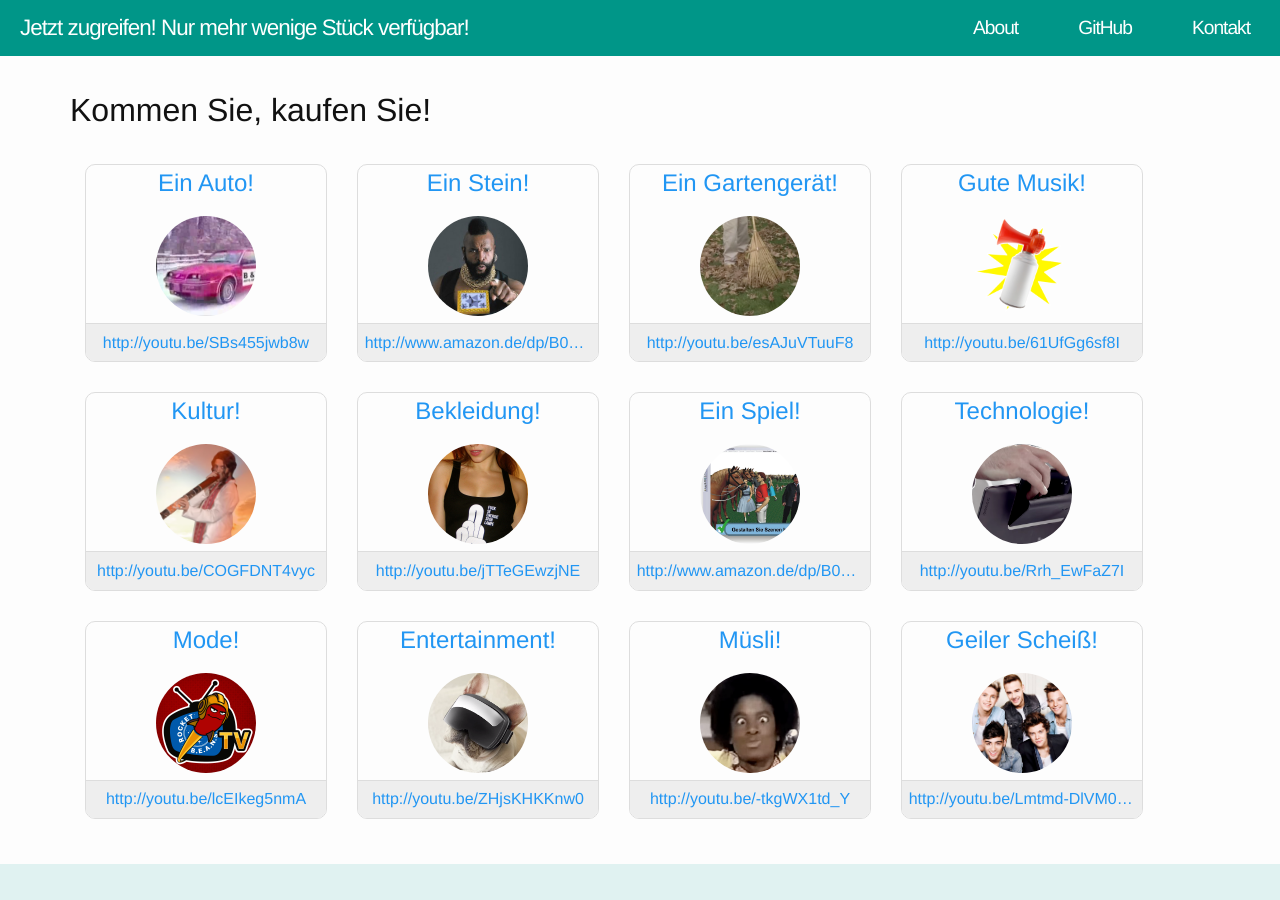
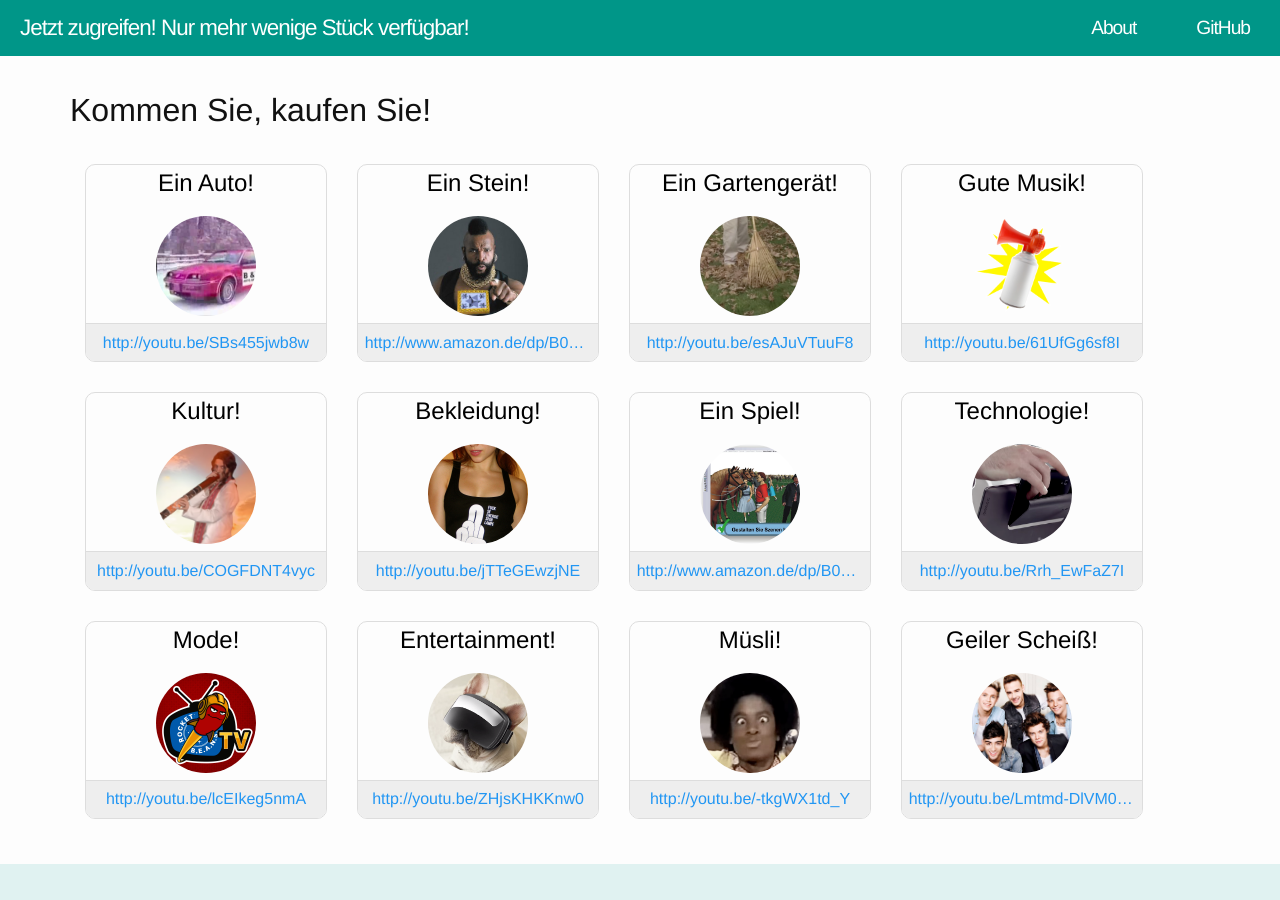
Before and after one commit to Bujuhu/kaufensie.jetzt, a Jekyll site: the page built from index.html, in a window 1280 px wide. Built offline with Jekyll 4.4.1, drawn with Linux system fonts in a browser that asks for light colours.

Commit message:
minor interface changes

```diff
--- a/_includes/header.html
+++ b/_includes/header.html
@@ -6,7 +6,6 @@
 		<ul>
 			<li><a href="/about/">About</a></li>
     		<li><a href="https://github.com/Bujuhu/kaufensie.jetzt"> GitHub </a></li>
-    		<li><a href="mailto:hostmaster@kaufensie.jetzt">Kontakt</a></li>
     	</ul>
 	</div>
 </header>
--- a/_sass/_header.scss
+++ b/_sass/_header.scss
@@ -12,25 +12,34 @@
         margin-bottom: 0;
     }
 }
+.header-title {
+    display: none;
+}
+.header-links {
+        position: absolute;
+        top: 0;
+        left: 0;
+        font-size: 1.2em;
+        background-color: inherit;
 
-.header-title {
+        li {
+        float: left;
+        list-style: none;
+        margin: 0 $spacing-unit;
+        }
+    }
+
+@media (min-width: 710px) {
+    .header-title {
+    display: inline;
     position: absolute;
     top: 0;
     left: 20px;
     text-align: center;
     font-size: 1.4em;
-}
-.header-links {
-    position: absolute;
-    top: 0;
-    right: 0;
-    font-size: 1.2em;
-    background-color: inherit;
-
-    li {
-        float: left;
-        list-style: none;
-        margin: 0 $spacing-unit;
-
+    }
+    .header-links {
+        left: initial;
+        right: 0;
     }
 }
--- a/_sass/_layout.scss
+++ b/_sass/_layout.scss
@@ -25,6 +25,9 @@
     text-align: center;
     overflow: hidden;
 
+    .item-title {
+      color: #000;
+    }
     .item-img {
         display: inline-block;
         width: 100px;
@@ -44,6 +47,7 @@
     }
 
     &:hover {
+        text-decoration: none;
         border-color: $accent-color;
     }
 
--- a/index.html
+++ b/index.html
@@ -4,7 +4,7 @@
 <h1> {{ site.title }}</h1>
 {% for item in site.data.items %}
     <a class="item" href="{{ item.link }}">
-        <h2> {{ item.title }} </h2>
+        <h2 class="item-title"> {{ item.title }} </h2>
         <span class="item-img" onclick="location.href'{{ item.link }}';" style="background-image: url(assets/img/{{ item.img }})" ></span>
         <span class="item-footer">
             <span>{{ item.link }}</span>
```
